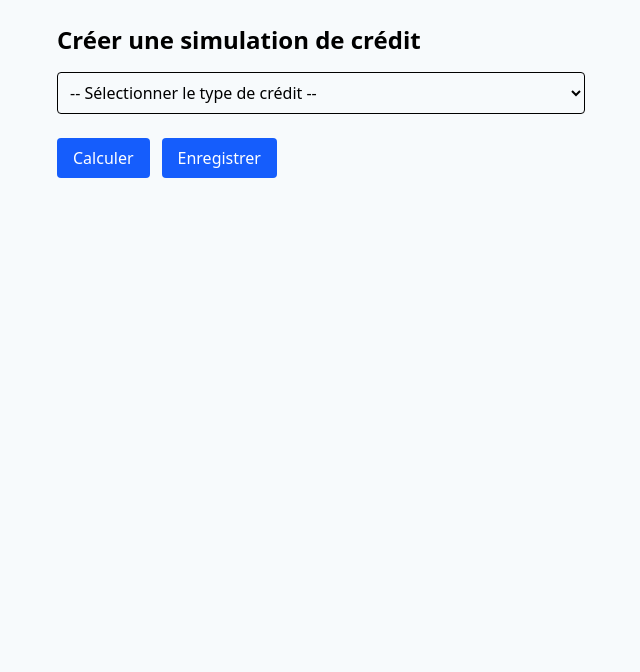
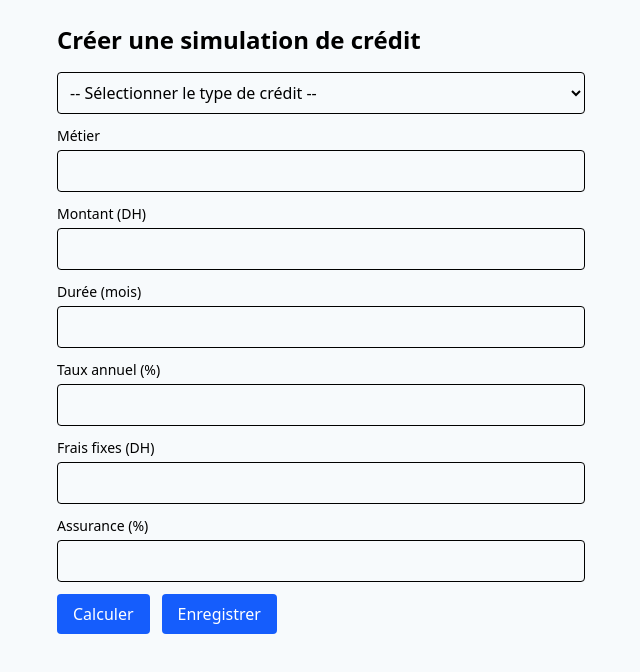
Before and after one commit to Sahnoun122/Salefni, a React (Vite) app: page /new in a window 1280 px wide. Shown: the top 672 px of the page, without its empty margins (319-959 px from the left). Built offline with nearby package versions, Linux system fonts and the light colour scheme; data requests are answered from the project's data file.

Commit message:
feat:ajouter la simulations aavec succes

```diff
--- a/db.json
+++ b/db.json
@@ -1,5 +1,4 @@
 {
-
   "simulation": [
     {
       "id": 1,
@@ -42,6 +41,50 @@
       "coutTotal": 32169.6,
       "taeg": 7.1,
       "createdAt": "2025-10-30T16:00:00Z"
+    },
+    {
+      "montant": 84,
+      "dureeMois": 98,
+      "tauxAnnuel": 45,
+      "fraisFixes": 60,
+      "assurance": 60,
+      "mensualite": 10.29,
+      "coutTotal": 1008.42,
+      "createdAt": "2025-11-07T08:48:19.802Z",
+      "id": 4
+    },
+    {
+      "montant": 15,
+      "dureeMois": 90,
+      "tauxAnnuel": 17,
+      "fraisFixes": 31,
+      "assurance": 31,
+      "mensualite": 1.49,
+      "coutTotal": 134.13,
+      "createdAt": "2025-11-07T08:50:52.847Z",
+      "id": 5
+    },
+    {
+      "montant": 34,
+      "dureeMois": 15,
+      "tauxAnnuel": 59,
+      "fraisFixes": 17,
+      "assurance": 17,
+      "mensualite": 4.9,
+      "coutTotal": 73.51,
+      "createdAt": "2025-11-07T08:52:55.294Z",
+      "id": 6
+    },
+    {
+      "montant": 100000000,
+      "dureeMois": 80,
+      "tauxAnnuel": 5,
+      "fraisFixes": 1,
+      "assurance": 1,
+      "mensualite": 1639131.16,
+      "coutTotal": 131130492.68,
+      "createdAt": "2025-11-07T08:53:46.687Z",
+      "id": 7
     }
   ],
   "applications": [
--- a/src/components/CarteSimulation.jsx
+++ b/src/components/CarteSimulation.jsx
@@ -1,35 +1,20 @@
-import { Link } from "react-router-dom";
-
-export default function CarteSimulation({sim , onSupprimer}){
-    return (
-      <div className="p-3 border rounded-md bg-white shadow-sm">
-        <div className="flex justify-between items-start">
-          <div>
-            <h3 className="font-semibold">
-              {sim.typeCredit} - {sim.metier}
-            </h3>
-            <p className="text-sm text-gray-600">
-              Montant: {sim.montant} DH | Durée: {sim.dureeMois} mois
-            </p>
-            <p className="mt-1">
-              Mensualité: <strong>{sim.mensualite}</strong> DH
-            </p>
-          </div>
-
-          <div className="flex gap-2">
-            <Link
-              to={`/simulation/${sim.id}`}
-              className="text-sm px-3 py-1 border rounded"
-            >
-              Voir
-            </Link>
-
-            <button
-              onClick={() => onSupprimer(sim.id)}
-              className="text-sm px-3 py-1 border rounded text-red-600"
-            > supprimer</button>
-          </div>
-        </div>
-      </div>
-    );
+export default function ChampSaisie({
+  label,
+  name,
+  value,
+  onChange,
+  type = "text",
+}) {
+  return (
+    <div className="mb-3">
+      <label className="block text-gray-700 font-semibold mb-1">{label}</label>
+      <input
+        type={type}
+        name={name}
+        value={value}
+        onChange={onChange}
+        className="w-full p-2 border rounded"
+      />
+    </div>
+  );
 }
--- a/src/components/ChampSaisie.jsx
+++ b/src/components/ChampSaisie.jsx
@@ -6,8 +6,7 @@ export default function ChampSaisie({
   type = "text",
   placeholder = "",
 }) {
-
-
+  return (
     <div className="mb-3">
       <label className="block text-sm font-medium mb-1">{label}</label>
       <input
@@ -18,5 +17,6 @@ export default function ChampSaisie({
         placeholder={placeholder}
         className="w-full border rounded p-2 focus:outline-none focus:ring-2 focus:ring-blue-300"
       />
-    </div>;
+    </div>
+  );
 }
--- a/src/context/SimulationContext.jsx
+++ b/src/context/SimulationContext.jsx
@@ -35,7 +35,7 @@ export function FournisseurSimulation ({children}){
 
         try {
             const cree = await service.creerSimulation(sim);
-            setSimulations(prev=> [prev , ...cree]);
+            setSimulations((prev) => [cree, ...prev]);
             return cree
 
         } catch (e) {
--- a/src/pages/PageCreationSimulation.jsx
+++ b/src/pages/PageCreationSimulation.jsx
@@ -29,7 +29,13 @@ export default function PageCreationSimulation(){
 
     function actionCalculer(){
 
-        const res = calculerCredit(form.montant , form.dureeMois , form.tauxAnnuel , form.fraisFixes , form.assurance );
+        const res = calculerCredit(
+          form.montant,
+          form.dureeMois,
+          form.tauxAnnuel,
+          form.fraisFixes,
+          form.assurance
+        );
         setResultat(res);
     }
 
@@ -39,7 +45,7 @@ export default function PageCreationSimulation(){
             return
         }
 
-        setEnCours(true);
+        setCours(true);
 
         try {
 
--- a/src/services/simulationService.js
+++ b/src/services/simulationService.js
@@ -10,7 +10,7 @@ export async function obtenirSimulations(){
 }
 
 export async function obtenirSimulationParId(id){
-    const res = await fetch(`${url}/${id}`);
+    const res = await fetch(`${URL}/${id}`);
     if(!res.ok)
         throw new Error("simulations non trouvee ")
 
--- a/src/utils/calculateCredit.js
+++ b/src/utils/calculateCredit.js
@@ -1,52 +1,53 @@
-export function calculerCredit(montant , duree , tauxAnnuel , fraisTotaux =0 , assurancePercent = 0 ){
-
+export function calculerCredit(
+  montant,
+  duree,
+  tauxAnnuel,
+  fraisTotaux = 0,
+  assurancePercent = 0
+) {
   const p = Number(montant);
   const n = Number(duree);
-    const r = Number(tauxAnnuel)/12/100;
+  const r = Number(tauxAnnuel) / 12 / 100;
 
-    if(!p || !n){
+  if (!p || !n) {
     return null;
   }
 
-
   let mensualiteBase;
 
-    if(r===0){
-        mensualiteBase = p/n;
-    }else{
-        mensualiteBase = (p*r)/(1-Math.pow(1+r , -n));
+  if (r === 0) {
+    mensualiteBase = p / n;
+  } else {
+    mensualiteBase = (p * r) / (1 - Math.pow(1 + r, -n));
   }
 
-  const fraisMensuels = Number(fraisTotaux)/n;
+  const fraisMensuels = Number(fraisTotaux) / n;
 
-  const assuranceMensuelle = (p*(Number(assurancePercent)/100))/12;
+  const assuranceMensuelle = (p * (Number(assurancePercent) / 100)) / 12;
 
   const mensualiteTotale = mensualiteBase + fraisMensuels + assuranceMensuelle;
-  const coutTotal  = mensualiteTotale *n;
-
+  const coutTotal = mensualiteTotale * n;
 
   const tableau = [];
 
   let restant = p;
 
-  for(let i = 1 ; i<= n ; i++){
+  for (let i = 1; i <= n; i++) {
     const interet = restant * r;
 
     const principal = mensualiteBase - interet;
-    restant = Math.max(0 , restant - principal);
+    restant = Math.max(0, restant - principal);
     tableau.push({
       mois: i,
       interet: Number(interet.toFixed(2)),
       principal: Number(principal.toFixed(2)),
-        restant : Number(restant.toFixed(2))
+      restant: Number(restant.toFixed(2)),
     });
-
   }
 
-  return{
-    mensualite: Number(interet.toFixed(2)),
-    coutTotal : Number(coutTotal.toFixed(2)),
-    tableau
+  return {
+    mensualite: Number(mensualiteTotale.toFixed(2)),
+    coutTotal: Number(coutTotal.toFixed(2)),
+    tableau,
+  };
 }
-
-}
```
Also changed, not shown: src/App.jsx (+2 -6 lines). Lines whose indentation alone changed are shown as unchanged.
